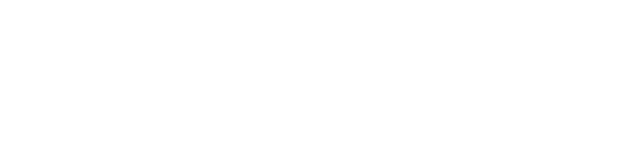
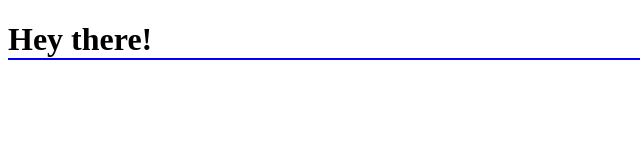
Before and after one commit to evzibr/rsschool-cv, a plain HTML site: page index.html in a window 1280 px wide. Shown: the whole page, without its empty margins (0-640 px from the left). Drawn offline with Linux system fonts and the light colour scheme.

Commit message:
docs: create style.css, update index.html

```diff
--- a/index.html
+++ b/index.html
@@ -4,9 +4,10 @@
   <meta charset="UTF-8">
   <meta http-equiv="X-UA-Compatible" content="IE=edge">
   <meta name="viewport" content="width=device-width, initial-scale=1.0">
-  <title>Document</title>
+  <link rel="stylesheet" href="style.css">
+  <title>CV for RS Scool</title>
 </head>
 <body>
-
+  <h1>Hey there!</h1>
 </body>
 </html>
--- /dev/null
+++ b/style.css
@@ -0,0 +1,3 @@
+h1 {
+  border-bottom: 2px solid blue;
+}
```
